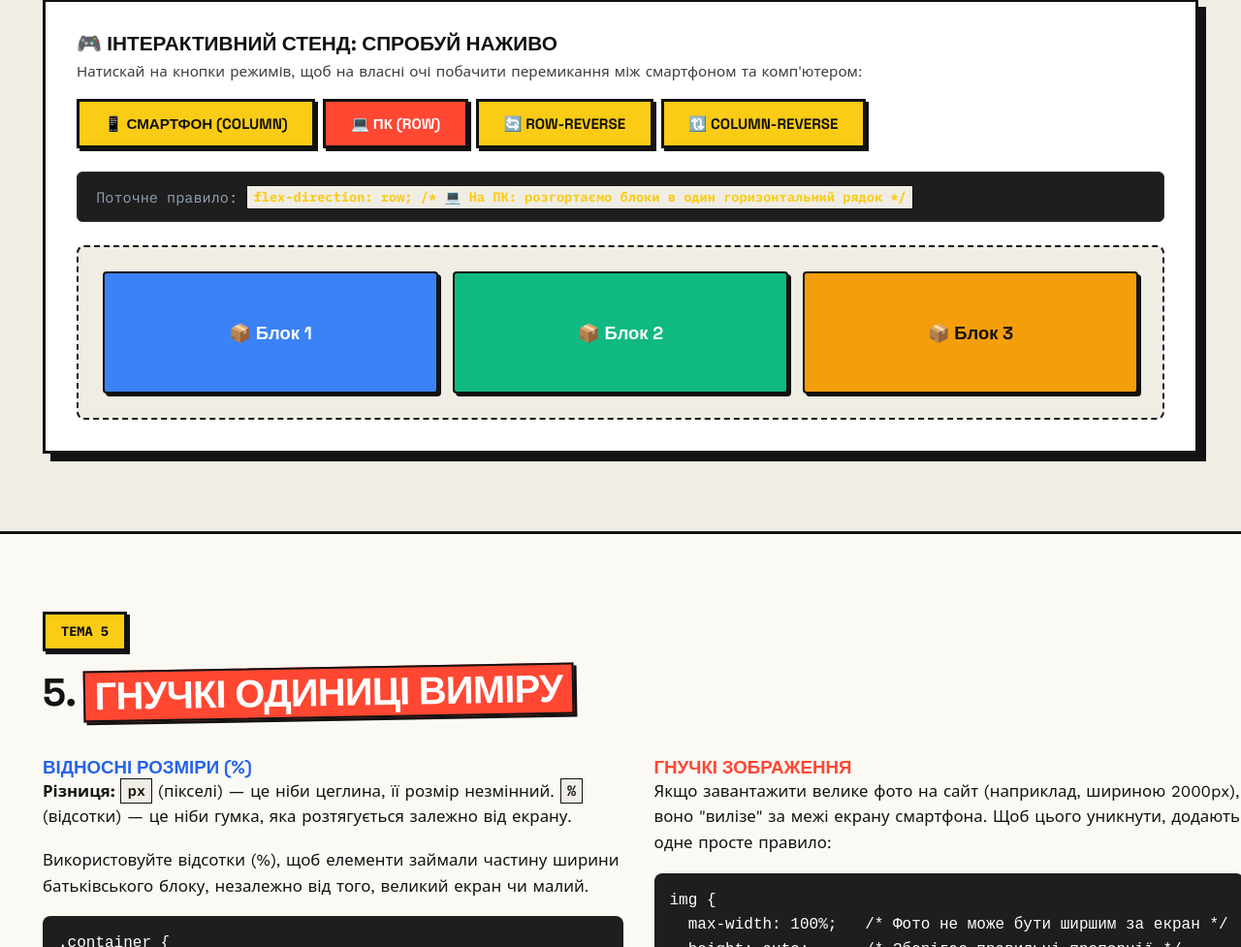
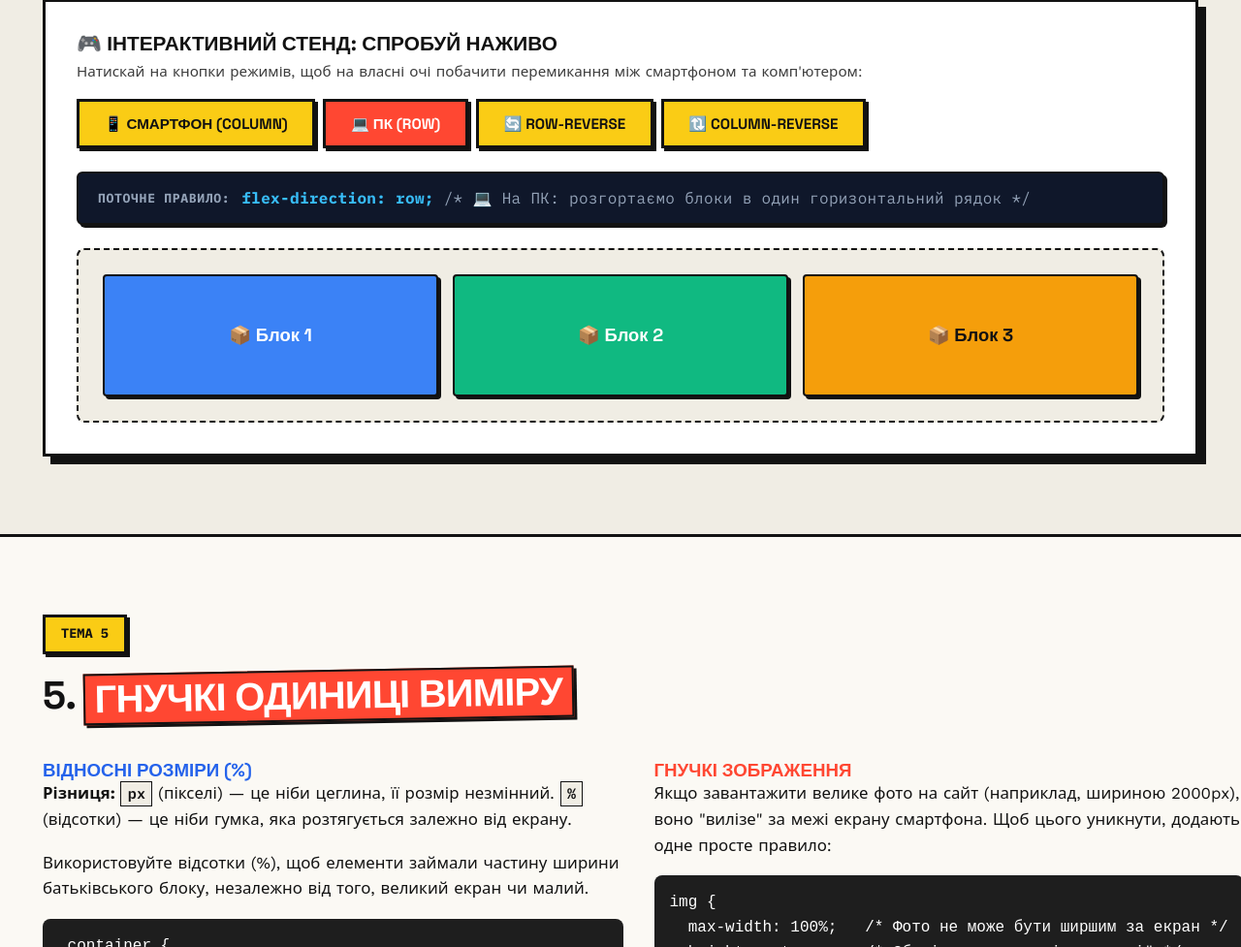
Before and after one commit to eNVieM-it/11-web, a website: page responsive-design.html in a window 1280 px wide. Shown: the part 6157-7134 px from the top of the page at 97% size. Drawn offline with nearby package versions, Linux system fonts and the light colour scheme.

Commit message:
fix: виправити контрастність та колір шрифту для активного правила flex-direction

```diff
--- a/js/responsive-lesson.js
+++ b/js/responsive-lesson.js
@@ -22,10 +22,10 @@ function initFlexDirectionSimulator() {
   if (!container || !codeEl || !buttons.length) return;
 
   const descriptions = {
-    'column': 'flex-direction: column; /* 📱 На смартфонах: блоки у стовпчик один під одним */',
-    'row': 'flex-direction: row; /* 💻 На ПК: розгортаємо блоки в один горизонтальний рядок */',
-    'row-reverse': 'flex-direction: row-reverse; /* 🔄 Горизонтально у зворотному порядку (справа наліво) */',
-    'column-reverse': 'flex-direction: column-reverse; /* 🔃 Вертикально у зворотному порядку (знизу догори) */'
+    'column': '<span style="color: #38bdf8; font-weight: 800;">flex-direction: column;</span> <span style="color: #94a3b8; font-weight: normal;">/* 📱 На смартфонах: блоки у стовпчик один під одним */</span>',
+    'row': '<span style="color: #38bdf8; font-weight: 800;">flex-direction: row;</span> <span style="color: #94a3b8; font-weight: normal;">/* 💻 На ПК: розгортаємо блоки в один горизонтальний рядок */</span>',
+    'row-reverse': '<span style="color: #38bdf8; font-weight: 800;">flex-direction: row-reverse;</span> <span style="color: #94a3b8; font-weight: normal;">/* 🔄 Горизонтально у зворотному порядку (справа наліво) */</span>',
+    'column-reverse': '<span style="color: #38bdf8; font-weight: 800;">flex-direction: column-reverse;</span> <span style="color: #94a3b8; font-weight: normal;">/* 🔃 Вертикально у зворотному порядку (знизу догори) */</span>'
   };
 
   buttons.forEach(btn => {
@@ -41,7 +41,7 @@ function initFlexDirectionSimulator() {
       btn.classList.add('btn-primary');
 
       if (descriptions[dir]) {
-        codeEl.textContent = descriptions[dir];
+        codeEl.innerHTML = descriptions[dir];
       }
     });
   });
--- a/responsive-design.html
+++ b/responsive-design.html
@@ -613,9 +613,9 @@ body {
           </div>
 
           <!-- Активне CSS-правило -->
-          <div style="background: #1e1e1e; color: #4ade80; font-family: var(--font-mono); padding: 0.8rem 1.2rem; border-radius: 6px; font-size: 0.95rem; margin-bottom: 1.5rem; border: 1px solid #333; overflow-x: auto;">
-            <span style="color: #94a3b8;">Поточне правило: </span>
-            <code id="flexDemoActiveCode" style="color: #facc15; font-weight: bold;">flex-direction: row; /* 💻 На ПК: розгортаємо блоки в один горизонтальний рядок */</code>
+          <div class="flex-rule-display">
+            <span class="flex-rule-label">Поточне правило:</span>
+            <code id="flexDemoActiveCode"><span style="color: #38bdf8; font-weight: 800;">flex-direction: row;</span> <span style="color: #94a3b8; font-weight: normal;">/* 💻 На ПК: розгортаємо блоки в один горизонтальний рядок */</span></code>
           </div>
 
           <!-- Демо-контейнер з трьома картками -->
--- a/styles/main.css
+++ b/styles/main.css
@@ -1934,3 +1934,49 @@ body.sandbox-fullscreen-active {
     min-height: 180px !important;
   }
 }
+
+/* Інтерактивний індикатор flex-direction (Урок 5) */
+.flex-rule-display {
+  display: flex;
+  align-items: center;
+  gap: 0.75rem;
+  flex-wrap: wrap;
+  background: #0f172a;
+  color: #f8fafc;
+  border: 2px solid var(--border-color);
+  border-radius: 6px;
+  padding: 0.85rem 1.25rem;
+  margin-bottom: 1.5rem;
+  box-shadow: 3px 3px 0 var(--border-color);
+  overflow-x: auto;
+}
+
+.flex-rule-label {
+  font-family: var(--font-mono);
+  font-size: 0.82rem;
+  font-weight: 700;
+  text-transform: uppercase;
+  letter-spacing: 0.05em;
+  color: #94a3b8;
+  flex-shrink: 0;
+}
+
+#flexDemoActiveCode {
+  background: transparent !important;
+  border: none !important;
+  box-shadow: none !important;
+  padding: 0 !important;
+  margin: 0 !important;
+  font-family: var(--font-mono) !important;
+  font-size: 1rem !important;
+  font-weight: 700 !important;
+  color: #38bdf8 !important;
+  letter-spacing: 0.02em;
+  line-height: 1.5;
+}
+
+[data-theme="dark"] .flex-rule-display {
+  background: #090d16;
+  border-color: var(--border-color);
+  box-shadow: 3px 3px 0 var(--shadow-color);
+}
```
